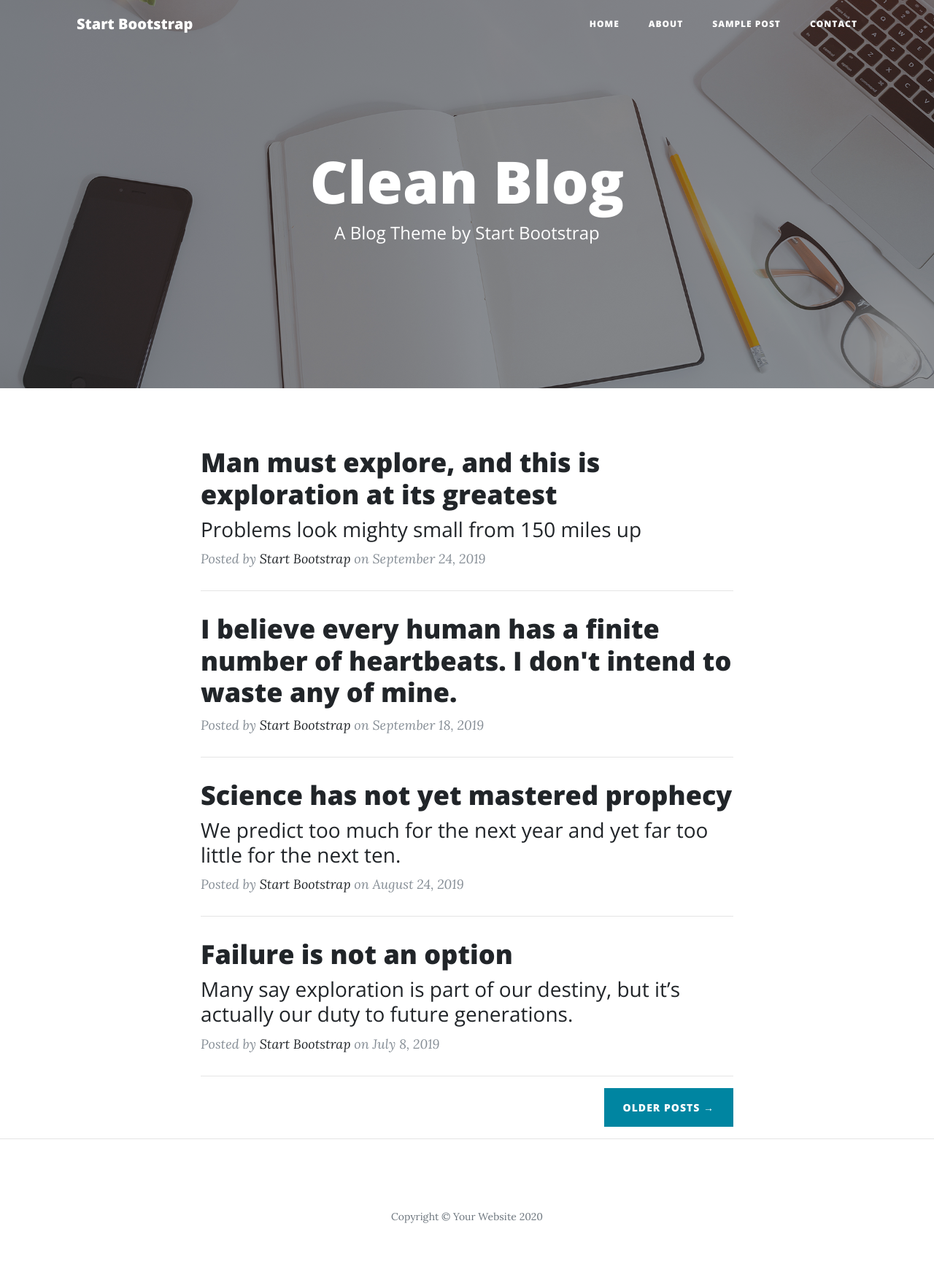
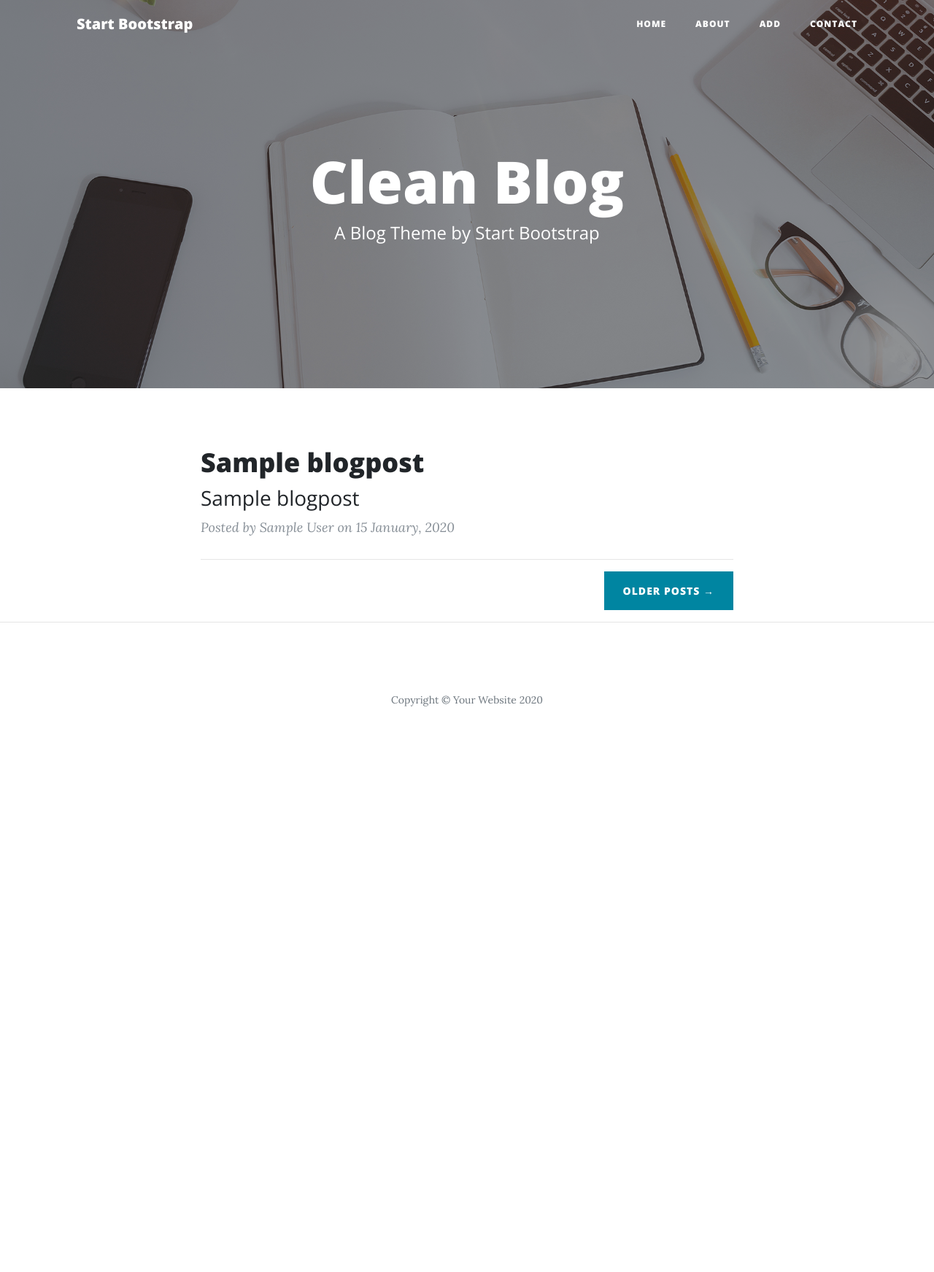
Before and after one commit to coelhots/DaBlog, a Flask app: page / in a window 1280 px wide. Shown: the whole page at 73% size. After the commit the page ends 968 px from the top, so only its background shows below. Run offline with Flask 2, Linux system fonts and the light colour scheme; tables that the repository leaves empty hold one stand-in row (values such as "Sample post"); some libraries are stand-ins or nearby versions.

Commit message:
improved blog home page and add post

```diff
--- a/app.py
+++ b/app.py
@@ -1,11 +1,14 @@
+import os
 from flask import Flask, render_template, request, redirect, url_for
 from flask_sqlalchemy import SQLAlchemy
 from datetime import datetime
 
+basedir = os.path.abspath(os.path.dirname(__file__))
+
 app = Flask(__name__)
 
-app.config['SQLALCHEMY_DATABASE_URI'] = 'sqlite:////home/coelho/Documents/Blog/blog.db'
-app.config['SQLALCHEMY_TRACK_MODIFICATIONS'] = 'False'
+app.config['SQLALCHEMY_DATABASE_URI'] = 'sqlite:///' +os.path.join(basedir, 'blog.db')
+app.config['SQLALCHEMY_TRACK_MODIFICATIONS'] = False
 
 db = SQLAlchemy(app)
 
@@ -19,15 +22,18 @@ class Blogpost(db.Model):
 
 @app.route('/')
 def index():
-    return render_template('index.html')
+    posts = Blogpost.query.order_by(Blogpost.date_posted.desc()).all()
+    return render_template('index.html', posts=posts)
 
 @app.route('/about')
 def about():
     return render_template('about.html')
 
-@app.route('/post')
-def post():
-    return render_template('post.html')
+@app.route('/post/<int:post_id>')
+def post(post_id):
+    post = Blogpost.query.filter_by(id=post_id).one()
+
+    return render_template('post.html', post=post)
 
 @app.route('/contact')
 def contact():
--- a/templates/about.html
+++ b/templates/about.html
@@ -42,7 +42,7 @@
             <a class="nav-link" href="{{url_for('about') }}">About</a>
           </li>
           <li class="nav-item">
-            <a class="nav-link" href="{{url_for('post') }}">Sample Post</a>
+            <a class="nav-link" href="{{url_for('add') }}">Add</a>
           </li>
           <li class="nav-item">
             <a class="nav-link" href="{{url_for('contact') }}">Contact</a>
--- a/templates/add.html
+++ b/templates/add.html
@@ -42,7 +42,7 @@
             <a class="nav-link" href="{{url_for('about') }}">About</a>
           </li>
           <li class="nav-item">
-            <a class="nav-link" href="{{url_for('post') }}">Sample Post</a>
+            <a class="nav-link" href="{{url_for('add') }}">Add</a>
           </li>
           <li class="nav-item">
             <a class="nav-link" href="{{url_for('contact') }}">Contact</a>
--- a/templates/contact.html
+++ b/templates/contact.html
@@ -42,7 +42,7 @@
             <a class="nav-link" href="{{url_for('about') }}">About</a>
           </li>
           <li class="nav-item">
-            <a class="nav-link" href="{{url_for('post') }}">Sample Post</a>
+            <a class="nav-link" href="{{url_for('add') }}">Add</a>
           </li>
           <li class="nav-item">
             <a class="nav-link" href="{{url_for('contact') }}">Contact</a>
--- a/templates/index.html
+++ b/templates/index.html
@@ -42,7 +42,7 @@
             <a class="nav-link" href="{{url_for('about') }}">About</a>
           </li>
           <li class="nav-item">
-            <a class="nav-link" href="{{url_for('post') }}">Sample Post</a>
+            <a class="nav-link" href="{{url_for('add') }}">Add</a>
           </li>
           <li class="nav-item">
             <a class="nav-link" href="{{url_for('contact') }}">Contact</a>
@@ -71,58 +71,19 @@
   <div class="container">
     <div class="row">
       <div class="col-lg-8 col-md-10 mx-auto">
+      {% for post in posts %}
         <div class="post-preview">
-          <a href="post.html">
+          <a href="{{url_for('post', post_id=post.id) }}">
             <h2 class="post-title">
-              Man must explore, and this is exploration at its greatest
+              {{post.title}}
             </h2>
             <h3 class="post-subtitle">
-              Problems look mighty small from 150 miles up
+              {{post.subtitle}}
             </h3>
           </a>
-          <p class="post-meta">Posted by
-            <a href="#">Start Bootstrap</a>
-            on September 24, 2019</p>
+          <p class="post-meta">Posted by {{post.author}} on {{post.date_posted.strftime('%d %B, %Y') }}</p>
         </div>
-        <hr>
-        <div class="post-preview">
-          <a href="post.html">
-            <h2 class="post-title">
-              I believe every human has a finite number of heartbeats. I don't intend to waste any of mine.
-            </h2>
-          </a>
-          <p class="post-meta">Posted by
-            <a href="#">Start Bootstrap</a>
-            on September 18, 2019</p>
-        </div>
-        <hr>
-        <div class="post-preview">
-          <a href="post.html">
-            <h2 class="post-title">
-              Science has not yet mastered prophecy
-            </h2>
-            <h3 class="post-subtitle">
-              We predict too much for the next year and yet far too little for the next ten.
-            </h3>
-          </a>
-          <p class="post-meta">Posted by
-            <a href="#">Start Bootstrap</a>
-            on August 24, 2019</p>
-        </div>
-        <hr>
-        <div class="post-preview">
-          <a href="post.html">
-            <h2 class="post-title">
-              Failure is not an option
-            </h2>
-            <h3 class="post-subtitle">
-              Many say exploration is part of our destiny, but it’s actually our duty to future generations.
-            </h3>
-          </a>
-          <p class="post-meta">Posted by
-            <a href="#">Start Bootstrap</a>
-            on July 8, 2019</p>
-        </div>
+        {% endfor %}
         <hr>
         <!-- Pager -->
         <div class="clearfix">
```
Also changed, not shown: templates/post.html (+6 -41 lines).
